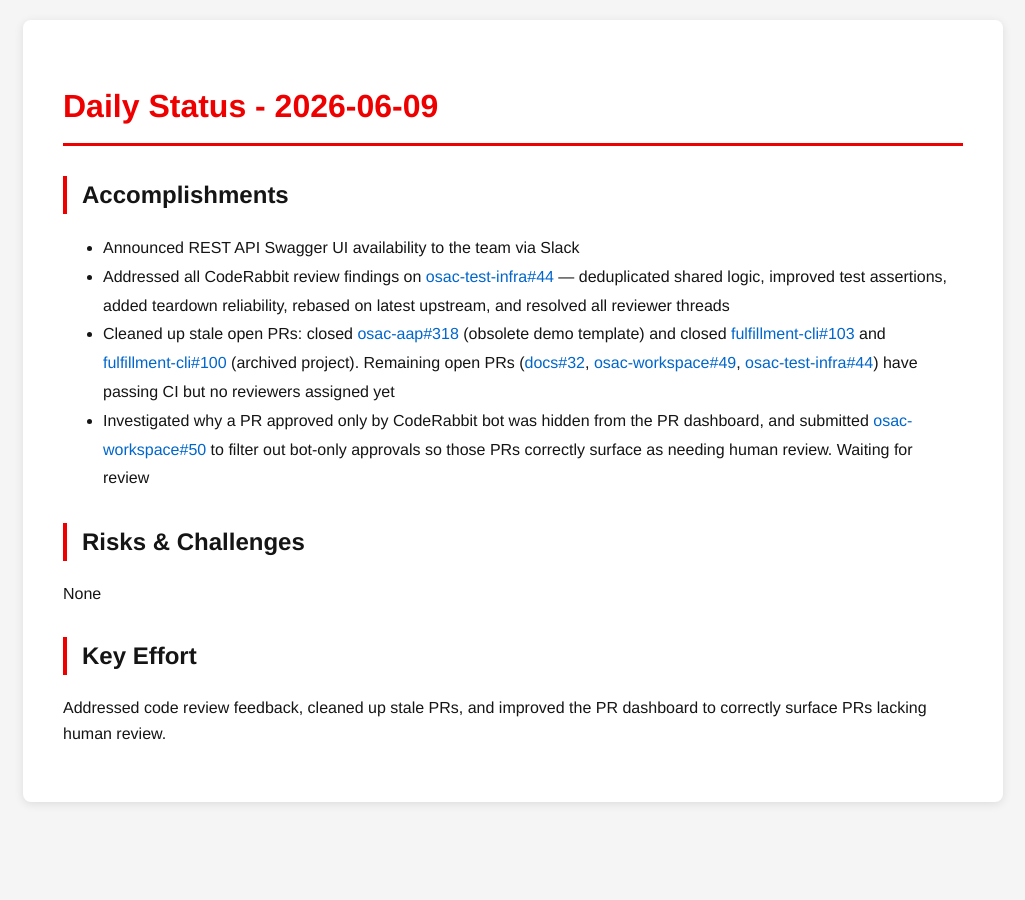
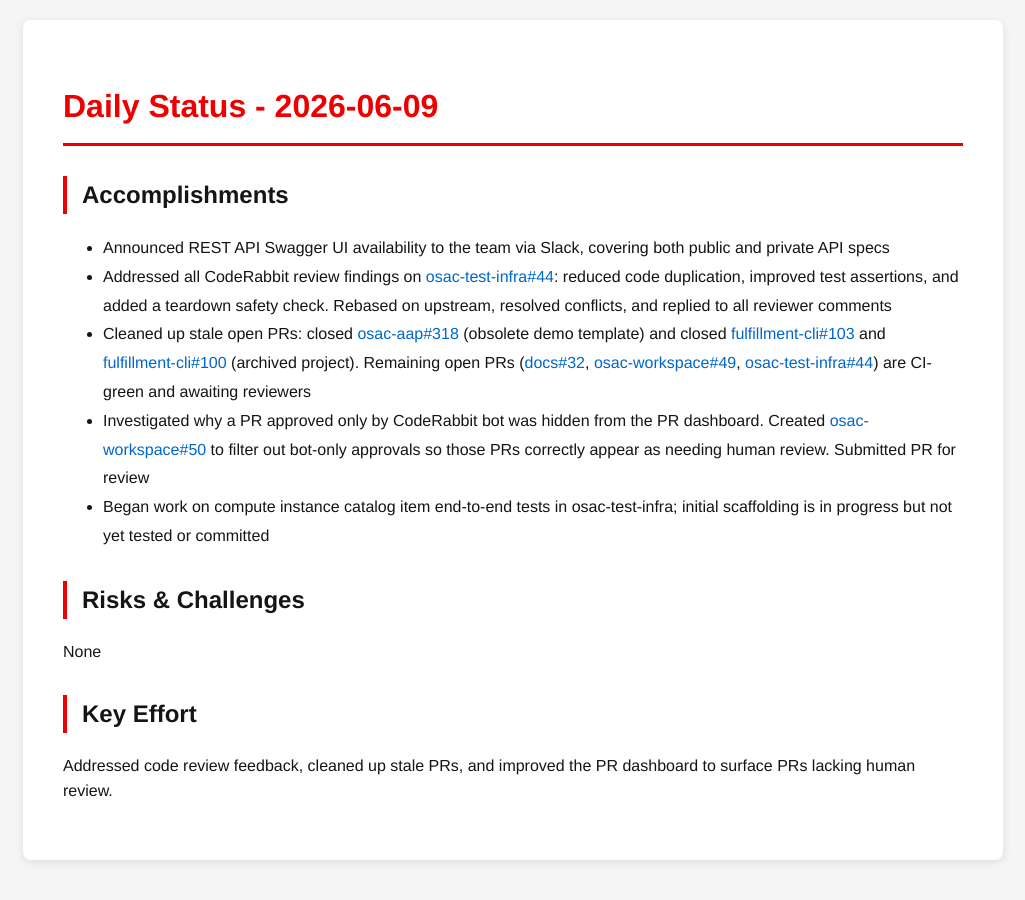
Before and after one commit to tzvatot/daily-status, a Jekyll site: the page built from 2026-06-09.md, in a window 1280 px wide. Shown: the whole page, without its empty margins (127-1152 px from the left). Built offline with Jekyll 4.4.1, drawn with Linux system fonts in a browser that asks for light colours.

Commit message:
Daily status update - 2026-06-09

```diff
--- a/2026-06-09.md
+++ b/2026-06-09.md
@@ -7,13 +7,14 @@
 # Daily Status - 2026-06-09
 
 ## Accomplishments
-- Announced REST API Swagger UI availability to the team via Slack
-- Addressed all CodeRabbit review findings on [osac-test-infra#44](https://github.com/osac-project/osac-test-infra/pull/44) — deduplicated shared logic, improved test assertions, added teardown reliability, rebased on latest upstream, and resolved all reviewer threads
-- Cleaned up stale open PRs: closed [osac-aap#318](https://github.com/osac-project/osac-aap/pull/318) (obsolete demo template) and closed [fulfillment-cli#103](https://github.com/osac-project/fulfillment-cli/pull/103) and [fulfillment-cli#100](https://github.com/osac-project/fulfillment-cli/pull/100) (archived project). Remaining open PRs ([docs#32](https://github.com/osac-project/docs/pull/32), [osac-workspace#49](https://github.com/osac-project/osac-workspace/pull/49), [osac-test-infra#44](https://github.com/osac-project/osac-test-infra/pull/44)) have passing CI but no reviewers assigned yet
-- Investigated why a PR approved only by CodeRabbit bot was hidden from the PR dashboard, and submitted [osac-workspace#50](https://github.com/osac-project/osac-workspace/pull/50) to filter out bot-only approvals so those PRs correctly surface as needing human review. Waiting for review
+- Announced REST API Swagger UI availability to the team via Slack, covering both public and private API specs
+- Addressed all CodeRabbit review findings on [osac-test-infra#44](https://github.com/osac-project/osac-test-infra/pull/44): reduced code duplication, improved test assertions, and added a teardown safety check. Rebased on upstream, resolved conflicts, and replied to all reviewer comments
+- Cleaned up stale open PRs: closed [osac-aap#318](https://github.com/osac-project/osac-aap/pull/318) (obsolete demo template) and closed [fulfillment-cli#103](https://github.com/osac-project/fulfillment-cli/pull/103) and [fulfillment-cli#100](https://github.com/osac-project/fulfillment-cli/pull/100) (archived project). Remaining open PRs ([docs#32](https://github.com/osac-project/docs/pull/32), [osac-workspace#49](https://github.com/osac-project/osac-workspace/pull/49), [osac-test-infra#44](https://github.com/osac-project/osac-test-infra/pull/44)) are CI-green and awaiting reviewers
+- Investigated why a PR approved only by CodeRabbit bot was hidden from the PR dashboard. Created [osac-workspace#50](https://github.com/osac-project/osac-workspace/pull/50) to filter out bot-only approvals so those PRs correctly appear as needing human review. Submitted PR for review
+- Began work on compute instance catalog item end-to-end tests in osac-test-infra; initial scaffolding is in progress but not yet tested or committed
 
 ## Risks & Challenges
 None
 
 ## Key Effort
-Addressed code review feedback, cleaned up stale PRs, and improved the PR dashboard to correctly surface PRs lacking human review.
+Addressed code review feedback, cleaned up stale PRs, and improved the PR dashboard to surface PRs lacking human review.
```
